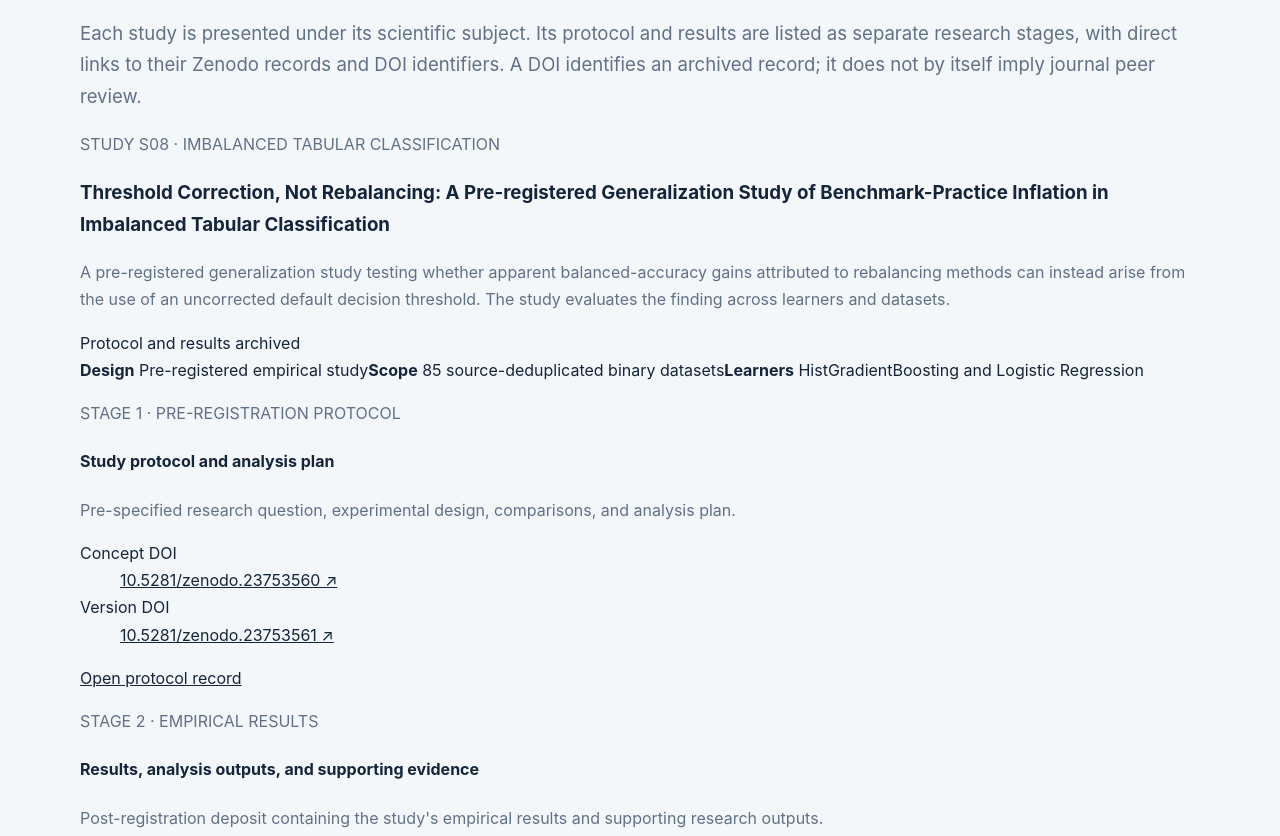
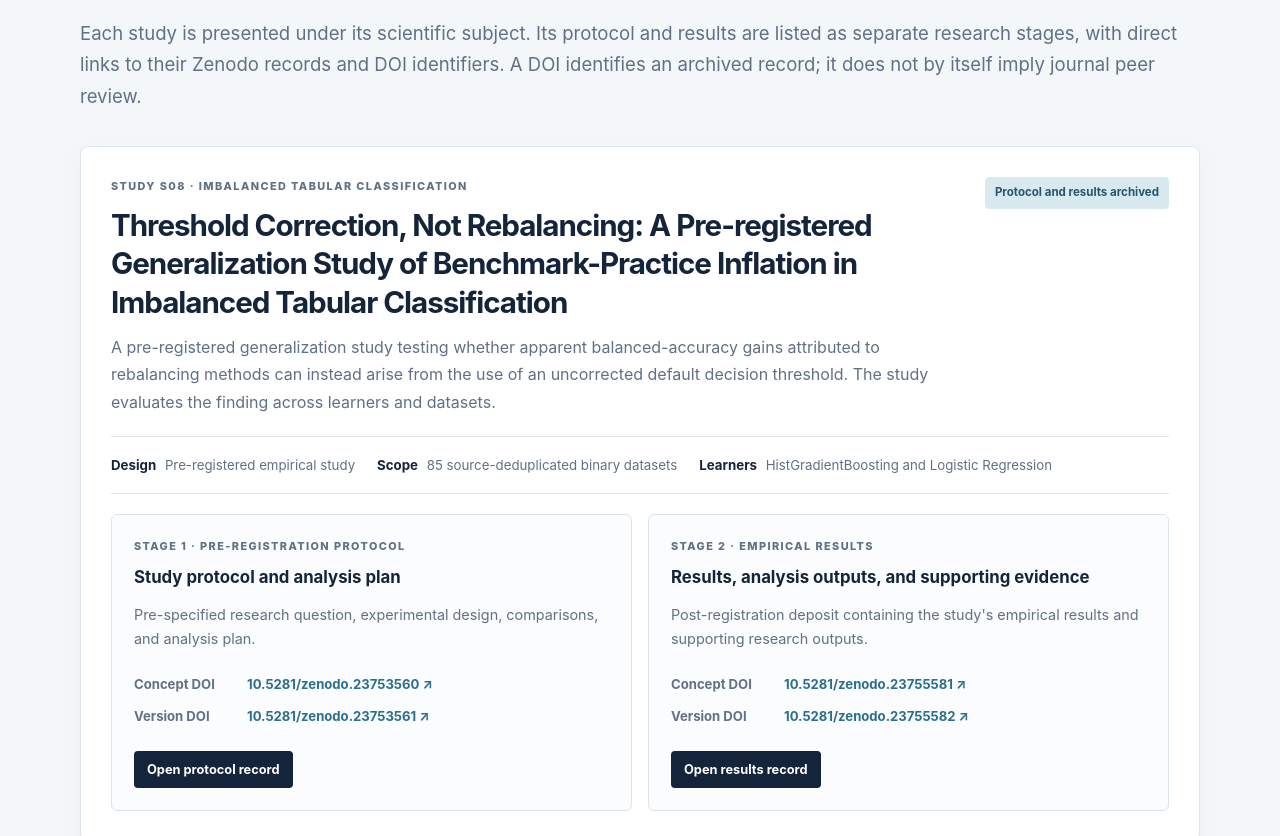
Before and after one commit to mohammedqaidalathwary/mohammedqaidalathwary.github.io, a plain HTML site: page index.html in a window 1280 px wide. Shown: the part 2800-3636 px from the top of the page. Drawn offline with Linux system fonts and the light colour scheme.

Commit message:
Add responsive styling for study and research-stage records

```diff
--- a/assets/css/style.css
+++ b/assets/css/style.css
@@ -40,3 +40,40 @@ html[dir="rtl"] .contact-email{direction:ltr;unicode-bidi:embed}
 html[dir="rtl"] .eyebrow{letter-spacing:.08em}
 @media(max-width:800px){.language-control{margin-inline-start:auto;margin-inline-end:14px}}
 @media(max-width:620px){.language-control{margin-inline-start:auto;margin-inline-end:10px}.language-control select{font-size:.78rem;padding:7px 7px;max-width:104px}}
+
+
+/* Study catalogue: scientific titles first, individual research stages second. */
+.study-card{margin:34px 0;padding:30px;background:#fff;border:1px solid var(--line);border-radius:8px;box-shadow:0 8px 28px rgba(20,36,58,.035)}
+.study-heading{display:flex;justify-content:space-between;align-items:flex-start;gap:24px}
+.study-heading>div{max-width:850px}
+.study-kicker,.stage-label{font-size:.68rem;letter-spacing:.13em;font-weight:850;color:var(--accent);margin:0 0 10px}
+.study-heading h3{font-size:clamp(1.35rem,2.5vw,1.85rem);line-height:1.3;letter-spacing:-.035em;margin:0 0 13px}
+.study-summary{color:var(--muted);margin:0;max-width:900px}
+.study-status{display:inline-block;white-space:nowrap;background:var(--accent2);color:#24566d;padding:6px 10px;border-radius:4px;font-size:.72rem;font-weight:750}
+.study-facts{display:flex;flex-wrap:wrap;gap:9px 22px;padding:17px 0;margin:20px 0;border-top:1px solid var(--line);border-bottom:1px solid var(--line);font-size:.83rem;color:var(--muted)}
+.study-facts b{color:var(--ink);margin-right:5px}
+.stage-grid{display:grid;grid-template-columns:repeat(2,minmax(0,1fr));gap:16px}
+.stage-card,.software-record{border:1px solid var(--line);border-radius:6px;padding:22px;background:#fbfcfd}
+.stage-card h4,.software-record h4{font-size:1.05rem;line-height:1.35;margin:0 0 9px}
+.stage-card>p:not(.stage-label),.software-record p{font-size:.9rem;color:var(--muted)}
+.doi-list{margin:16px 0 18px}
+.doi-list div{display:grid;grid-template-columns:105px minmax(0,1fr);gap:8px;padding:5px 0;font-size:.82rem}
+.doi-list dt{color:var(--muted);font-weight:650}
+.doi-list dd{margin:0;overflow-wrap:anywhere}
+.doi-list a,.software-record a,.discovery-links a{color:var(--accent);font-weight:750;text-decoration:none}
+.doi-list a:hover,.software-record a:hover,.discovery-links a:hover{text-decoration:underline}
+.record-button{display:inline-block;background:var(--ink);color:#fff!important;padding:8px 13px;border-radius:4px;text-decoration:none;font-size:.8rem;font-weight:750}
+.record-group{margin-top:42px;padding-top:30px;border-top:1px solid var(--line)}
+.record-group>h3,.discovery-links h3{font-size:1.45rem;margin:5px 0 10px}
+.software-record-grid{display:grid;grid-template-columns:repeat(3,minmax(0,1fr));gap:14px;margin-top:20px}
+.software-record{overflow-wrap:anywhere}
+.software-record p{margin:8px 0;font-size:.82rem}
+.discovery-links{margin-top:32px;padding:24px;background:var(--wash);border:1px solid var(--line);border-radius:6px}
+.discovery-links p{color:var(--muted);font-size:.9rem}
+.discovery-links>a{display:inline-block;margin:6px 18px 0 0;font-size:.85rem}
+.record-note{margin-top:24px;padding:15px 18px;background:#f4f7fa;border-left:3px solid var(--accent);font-size:.82rem;color:var(--muted)}
+html[dir="rtl"] .study-heading,html[dir="rtl"] .study-facts{direction:rtl}
+html[dir="rtl"] .study-card,html[dir="rtl"] .stage-card,html[dir="rtl"] .software-record,html[dir="rtl"] .discovery-links{text-align:right}
+html[dir="rtl"] .record-note{border-left:0;border-right:3px solid var(--accent)}
+@media(max-width:800px){.software-record-grid{grid-template-columns:1fr 1fr}.study-heading{flex-direction:column}.study-status{white-space:normal}}
+@media(max-width:620px){.study-card{padding:20px 16px}.stage-grid,.software-record-grid{grid-template-columns:1fr}.doi-list div{grid-template-columns:1fr;gap:1px}.study-facts{flex-direction:column;gap:6px}}
```
